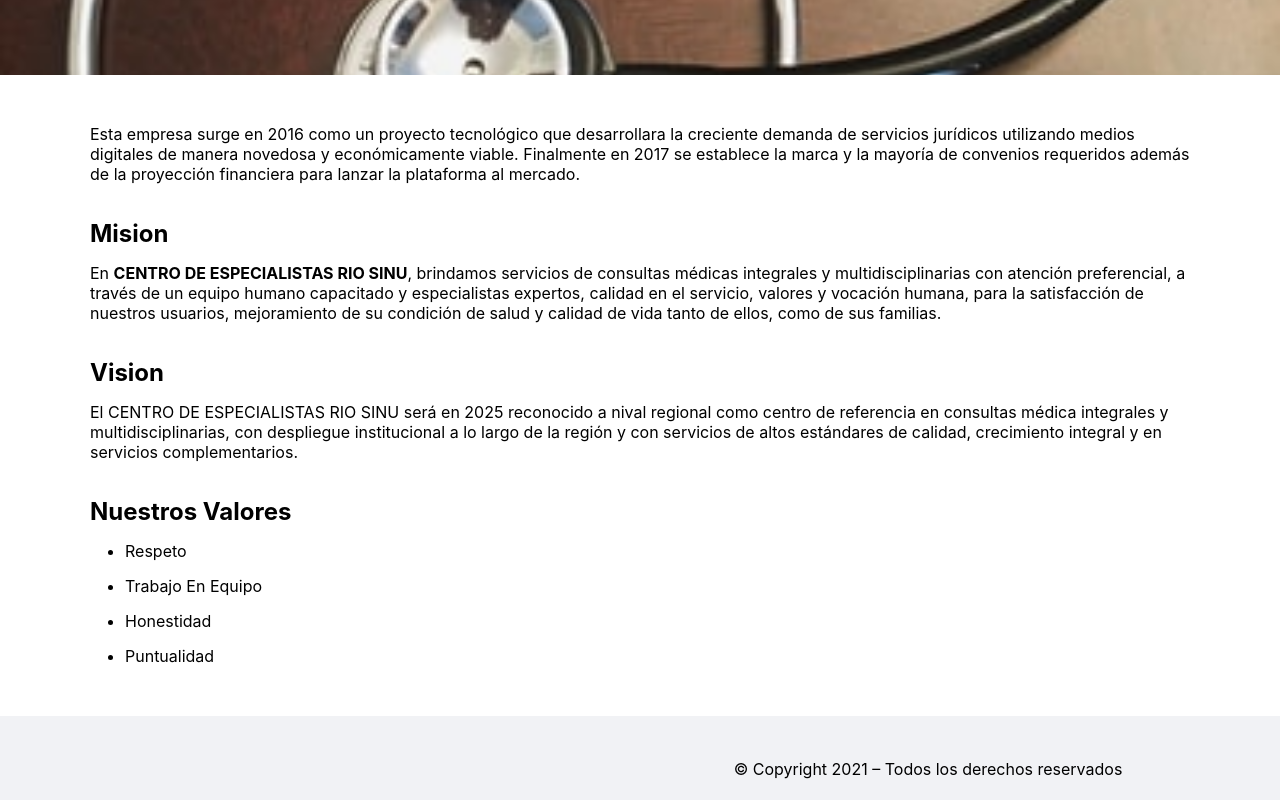
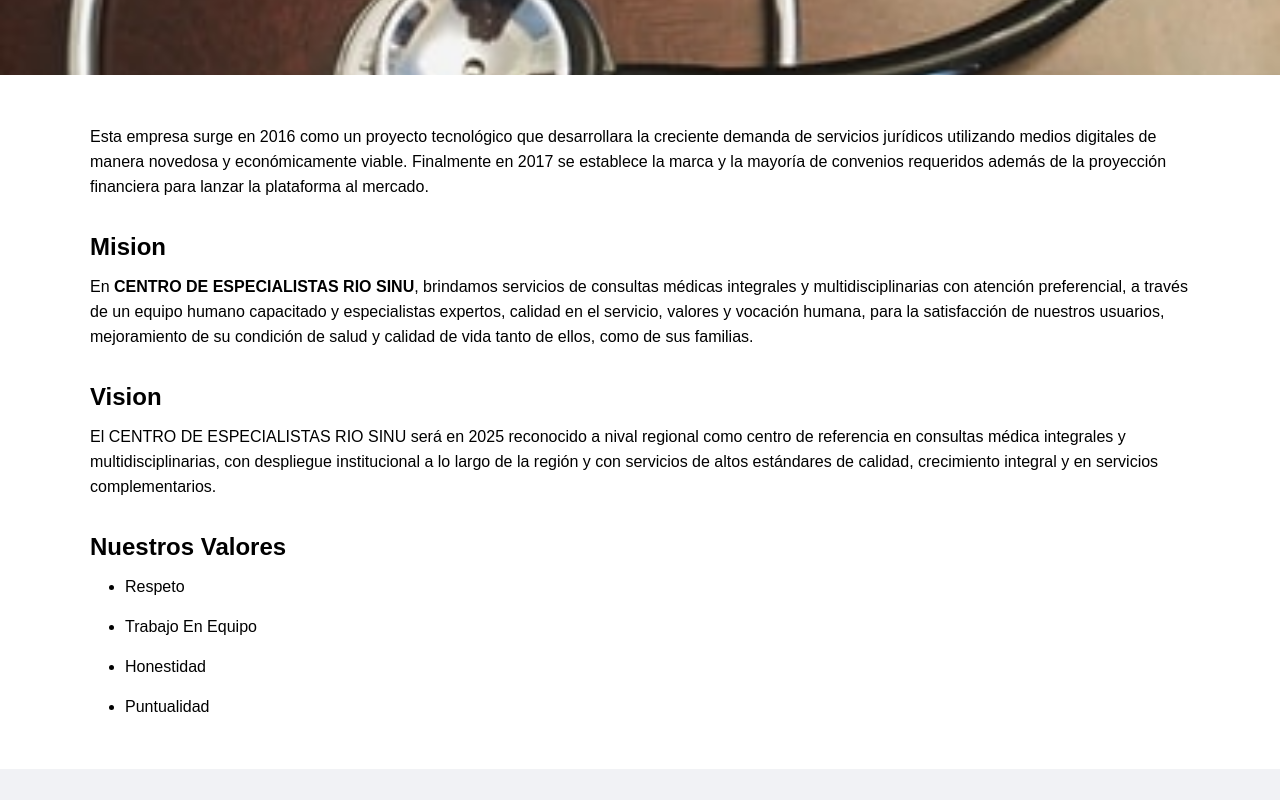
Before and after one commit to OscarLLC/ipsriosinu, a React (Create React App) app: page /Nosotros in a window 1280 px wide. Shown: the part 500-1300 px from the top of the page. Built offline with nearby package versions, Linux system fonts and the light colour scheme; what react-google-maps would draw is missing.

Commit message:
creation animations

```diff
--- a/package.json
+++ b/package.json
@@ -13,6 +13,7 @@
     "react-google-maps": "^9.4.5",
     "react-icons": "^4.2.0",
     "react-redux": "^7.2.3",
+    "react-reveal": "^1.2.2",
     "react-router": "^5.2.0",
     "react-router-dom": "^5.2.0",
     "react-scripts": "4.0.3",
--- a/src/Components/ContactForm/index.js
+++ b/src/Components/ContactForm/index.js
@@ -3,6 +3,8 @@ import React, { useState }  from 'react';
 import ModalForm from '../ModalForm'
 import { ContainerForm } from './styles';
 import { PostContact } from '../PostContact';
+import Flip from 'react-reveal/Flip';
+
 
 
 export default function ContactUs(){
@@ -56,6 +58,7 @@ export default function ContactUs(){
 
             </div>
             <div className="content-main-form">
+                <Flip right>
                 <div className="sub-form">
                     <form onSubmit={sendEmail} className="form">
                         <div className="sub-title-form">
@@ -123,6 +126,7 @@ export default function ContactUs(){
                         </div>
                     </form>
                 </div>
+                </Flip>
             </div>
         </ContainerForm>
 
--- a/src/Components/Footer/index.js
+++ b/src/Components/Footer/index.js
@@ -4,6 +4,7 @@ import { AiOutlineInstagram,
          AiOutlineTwitter,
          AiOutlineYoutube,
          AiOutlineFacebook } from "react-icons/ai";
+import Fade from 'react-reveal/Fade';
 
 
 
@@ -11,6 +12,7 @@ import { AiOutlineInstagram,
 export const Footer = () => {
     return(
         <ContentFooter>
+            <Fade bottom>
             <div className="content-redes">
                 <div className="sub-redes">
                     <a href="https://www.instagram.com/ips_rio_sinu__/" target="_blank"><AiOutlineInstagram className="redes" /></a>
@@ -31,6 +33,7 @@ export const Footer = () => {
                 <p><strong> Telefonos: 314 814 08 38 <br /> Fax: 314 814 08 38</strong></p>
                 <p>Correo:ipsriosinu@gmail.com</p>
             </div>
+            </Fade>
         </ContentFooter>
     )
 }
--- a/src/Components/GloblaStyle.js
+++ b/src/Components/GloblaStyle.js
@@ -8,14 +8,14 @@ export const GlobalStyle = createGlobalStyle`
 
   html {
     box-sizing: border-box;
-    font-family: -apple-system, BlinkMacSystemFont, 'Segoe UI', Roboto, Oxygen, Ubuntu, Cantarell, 'Open Sans', 'Helvetica Neue', sans-serif;
+    font-family: -apple-system, BlinkMacSystemFont, 'Segoe UI', Roboto, Oxygen, Ubuntu, Cantarell, 'Open Sans', 'Helvetica Neue', sans-serif; font-size:16px;
   }
 
   *, *:before, *:after {
     box-sizing: inherit;
   }
 
-  ul, li, h1, h2, h3, p, button { margin: 0; padding: 0; }
+  ul, li, h1, h2, h3, p, button { margin: 0; padding: 0; font-family: SofiaPro,sans-serif; line-height:25px }
   ul { list-style: none; }
   button { background: transparent; border: 0; outline: 0 }
 
--- a/src/Components/Hiro/index.js
+++ b/src/Components/Hiro/index.js
@@ -1,13 +1,14 @@
 import React from 'react'
 import { Wrapper } from '../Wrapper'
 import { ContentHiro } from './styles'
+import Zoom from 'react-reveal/Zoom';
 
 
 export const Hiro = () => {
     return(
         <Wrapper>
         <ContentHiro>
-
+           <Zoom>
             <div className="sub-hiros">
                 <h2>Nosotros</h2>
             </div>
@@ -20,6 +21,7 @@ export const Hiro = () => {
             <div className="sub-hiros">
                 <h2>Contactanos</h2>
             </div>
+            </Zoom>
         </ContentHiro>
         </Wrapper>
 
--- a/src/Components/Navbar/index.js
+++ b/src/Components/Navbar/index.js
@@ -4,6 +4,7 @@ import { Link } from 'react-router-dom'
 import { ContentMenu } from './styles'
 import { GlobalStyle } from '../GloblaStyle'
 import { BsList, BsXSquare } from "react-icons/bs";
+import Fade from 'react-reveal/Fade';
 
 
 
--- a/src/Components/PostContact/index.js
+++ b/src/Components/PostContact/index.js
@@ -1,13 +1,14 @@
 import React from 'react';
 import Logo from '../../assets/logo-mas.jpeg';
 import PersonCalll from '../../assets/person-call.png';
-import { ContentPost } from './styles'
-
+import { ContentPost } from './styles';
+import Roll from 'react-reveal/Roll';
 
 
 export const PostContact = (props) => {
     return(
         <ContentPost>
+            <Roll left>
             <div className="content-image-main">
                 <img src={Logo} className="logo" />
             </div>
@@ -29,7 +30,7 @@ export const PostContact = (props) => {
                         </p>
                     </h3>
                 </div>
-
+                </Roll>
         </ContentPost>
     )
 }
--- a/src/Components/WeDescription/index.js
+++ b/src/Components/WeDescription/index.js
@@ -1,9 +1,11 @@
 import React from 'react'
 import { ContentWD } from './styles'
+import Bounce from 'react-reveal/Bounce';
 
 export const WeDescription = () => {
     return(
         <ContentWD>
+            <Bounce top>
             <div className="text-main-description">
                 <p>Esta empresa surge en 2016 como un proyecto
                     tecnológico que desarrollara la creciente
@@ -15,7 +17,9 @@ export const WeDescription = () => {
                     al mercado.
                 </p>
             </div>
+            </Bounce>
             <div className="text-main-valores">
+                <Bounce left>
                 <div className="text-main-description-valores">
                     <h2>Mision</h2>
                         <p>
@@ -27,6 +31,7 @@ export const WeDescription = () => {
                         condición de salud y calidad de vida tanto de ellos, como de sus familias.
                         </p>
                 </div>
+                </Bounce>
                 <div className="text-main-description">
                     <h2>Vision</h2>
                         <p>
@@ -36,6 +41,7 @@ export const WeDescription = () => {
                         estándares de calidad, crecimiento integral y en servicios complementarios.
                         </p>
                 </div>
+                <Bounce right>
                 <div className="text-main-description">
                     <h2>Nuestros Valores</h2>
                        <ul>
@@ -45,6 +51,7 @@ export const WeDescription = () => {
                            <li>Puntualidad</li>
                        </ul>
                 </div>
+                </Bounce>
             </div>
         </ContentWD>
     )
--- a/src/Components/WeIps/index.js
+++ b/src/Components/WeIps/index.js
@@ -1,13 +1,16 @@
 import React from 'react'
 import { ContentWeIps } from './styles'
 import ImageIps from '../../assets/image_ips_rio.png'
-import { Wrapper } from '../Wrapper'
+import { Wrapper } from '../Wrapper';
+import Fade from 'react-reveal/Fade';
+import Zoom from 'react-reveal/Zoom';
 
 
 export const WeIps = () => {
     return(
         <Wrapper>
         <ContentWeIps>
+            <Fade left>
             <div className="description-weips">
                 <h2>IPS RIO SINU</h2>
                 <p> Cuando invierte en su salud en nuestra Fundación, ayuda
@@ -36,9 +39,12 @@ export const WeIps = () => {
                     comprometida con el bienestar de las personas.
                 </p>
             </div>
+            </Fade>
+            <Fade right>
             <div className="image-weips">
                 <img className="image-ips-rio" src={ImageIps} />
             </div>
+            </Fade>
         </ContentWeIps>
         </Wrapper>
     )
--- a/src/page/Contactanos/index.js
+++ b/src/page/Contactanos/index.js
@@ -6,6 +6,7 @@ import ContactUs  from '../../Components/ContactForm';
 import { ContentContact } from './styles';
 import Map  from '../../Components/Map';
 import Credencial from '../../Components/Credencial';
+import Zoom from 'react-reveal/Zoom';
 
 const mapUrl =  `https://maps.googleapis.com/maps/api/js?v=3.exp&key=${Credencial.mapsKey}`
 
@@ -16,12 +17,14 @@ export const Contactanos = (props) => {
             <Slider />
             <ContactUs />
             <h2 style={{marginLeft: '25px', paddingBottom:'15px'}}>Encuentranos</h2>
+            <Zoom left>
             <Map
                 googleMapURL= { mapUrl }
                 containerElement= {<div style={{height: '400px'}} />}
                 mapElement= {<div style={{height: '100%'}} />}
                 loadingElement = {<p>Cargando...</p>}
             />
+            </Zoom>
             <Footer />
         </ContentContact>
     )
```
Also changed, not shown: 1 other file (tests, documents, lock files or other folders).
